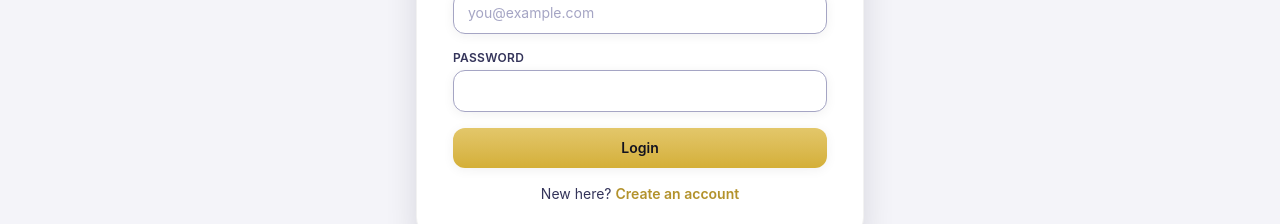
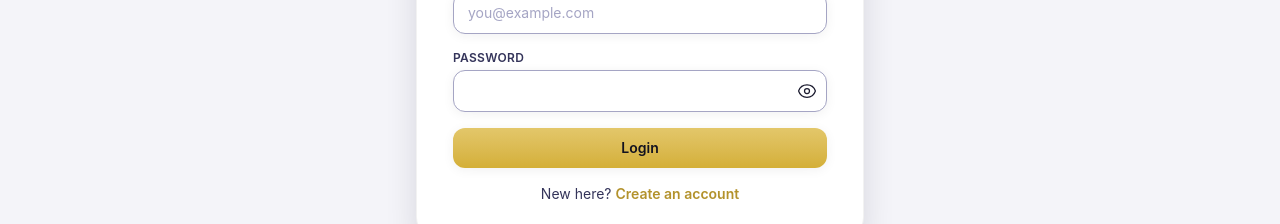
Before and after one commit to olasunkamiabdulrasheed-design/BETA_MODEHUS, a React (Vite) app in the folder frontend/: page /login in a window 1280 px wide. Shown: the part 345-569 px from the top of the page. Built offline with nearby package versions, Linux system fonts and the light colour scheme; no server answers.

Commit message:
feat(auth): show/hide password toggle on login

```diff
--- a/frontend/src/pages/Login.jsx
+++ b/frontend/src/pages/Login.jsx
@@ -7,6 +7,7 @@
   const navigate = useNavigate();
   const [email, setEmail] = useState("");
   const [password, setPassword] = useState("");
+  const [showPassword, setShowPassword] = useState(false);
   const [error, setError] = useState("");
   const [busy, setBusy] = useState(false);
 
@@ -49,13 +50,32 @@
           </div>
           <div>
             <label className="label-bm">Password</label>
-            <input
-              type="password"
-              required
-              value={password}
-              onChange={(e) => setPassword(e.target.value)}
-              className="input-bm"
-            />
+            <div className="relative">
+              <input
+                type={showPassword ? "text" : "password"}
+                required
+                value={password}
+                onChange={(e) => setPassword(e.target.value)}
+                className="input-bm pr-10"
+              />
+              <button
+                type="button"
+                onClick={() => setShowPassword((s) => !s)}
+                aria-label={showPassword ? "Hide password" : "Show password"}
+                className="absolute inset-y-0 right-0 flex w-10 items-center justify-center text-midnight-400 transition hover:text-midnight-700"
+              >
+                {showPassword ? (
+                  <svg xmlns="http://www.w3.org/2000/svg" fill="none" viewBox="0 0 24 24" strokeWidth={1.5} stroke="currentColor" className="h-5 w-5">
+                    <path strokeLinecap="round" strokeLinejoin="round" d="M3.98 8.223A10.477 10.477 0 0 0 1.934 12C3.226 16.338 7.244 19.5 12 19.5c.993 0 1.953-.138 2.863-.395M6.228 6.228A10.451 10.451 0 0 1 12 4.5c4.756 0 8.773 3.162 10.065 7.498a10.522 10.522 0 0 1-4.293 5.774M6.228 6.228 3 3m3.228 3.228 3.65 3.65m7.894 7.894L21 21m-3.228-3.228-3.65-3.65m0 0a3 3 0 1 0-4.243-4.243m4.242 4.242L9.88 9.88" />
+                  </svg>
+                ) : (
+                  <svg xmlns="http://www.w3.org/2000/svg" fill="none" viewBox="0 0 24 24" strokeWidth={1.5} stroke="currentColor" className="h-5 w-5">
+                    <path strokeLinecap="round" strokeLinejoin="round" d="M2.036 12.322a1.012 1.012 0 0 1 0-.639C3.423 7.51 7.36 4.5 12 4.5c4.638 0 8.573 3.007 9.963 7.178.07.207.07.431 0 .639C20.577 16.49 16.64 19.5 12 19.5c-4.638 0-8.573-3.007-9.963-7.178Z" />
+                    <path strokeLinecap="round" strokeLinejoin="round" d="M15 12a3 3 0 1 1-6 0 3 3 0 0 1 6 0Z" />
+                  </svg>
+                )}
+              </button>
+            </div>
           </div>
           {error && <p className="text-sm text-red-500">{error}</p>}
           <button type="submit" disabled={busy} className="btn-gold w-full">
```
